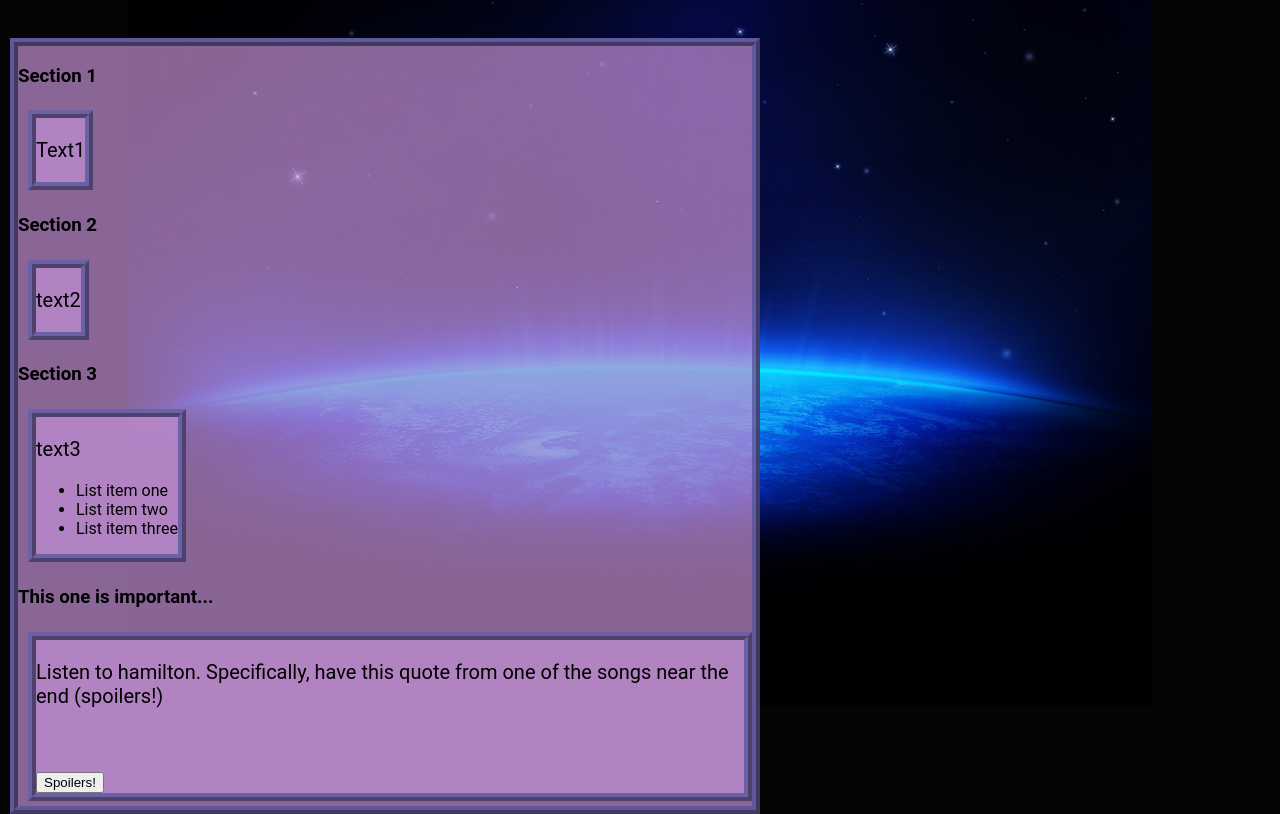
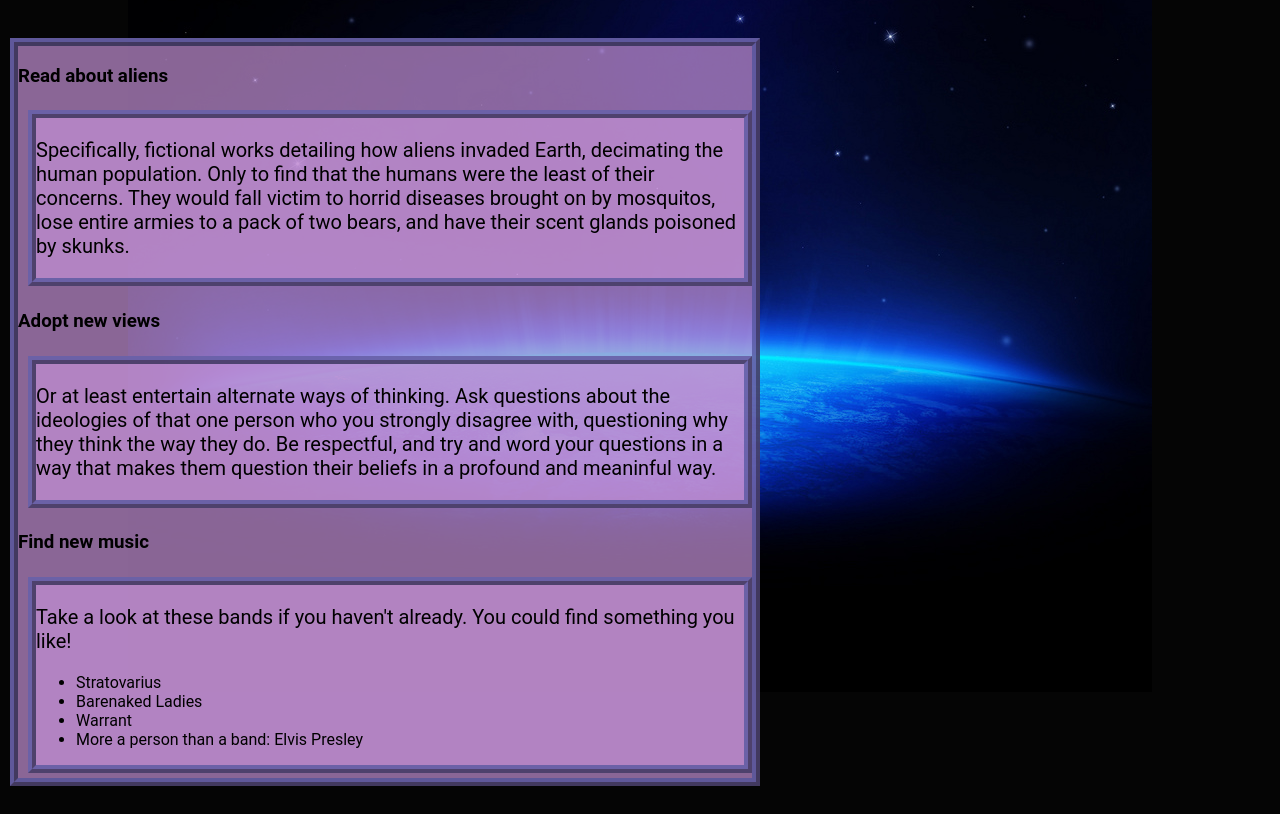
Before and after one commit to zal257/zal257.github.io, a plain HTML site: page misc.html in a window 1280 px wide. Shown: the part 147-961 px from the top of the page. After the commit the page ends 933 px from the top, so only its background shows below. Drawn offline with Linux system fonts and the light colour scheme.

Commit message:
Add files via upload

```diff
--- a/functions.js
+++ b/functions.js
@@ -142,19 +142,3 @@ function audio() {
 		alert("You thought life was going to be this easy? Use the navigation bar at the top, ya bum!");
 	}
 }
-
-function timing() {
-	var time = document.getElementById('time');
-	var i =0;
-	while (i > 9, i++) {
-		time.innerHTML = i;
-	}
-	if (time.innerHTML == 9) {
-		setTimeout(timing1(time), 1000);
-	}
-}
-
-function timing1() {
-	var time = document.getElementById('time');
-	time.innerHTML = "There are ten things you need to know.";
-}
--- a/game.js
+++ b/game.js
@@ -46,7 +46,9 @@ function fnChoose(e) {
 			turn = turn === "X" ? "O" : "X";
 			if (fndecide(targetElement, prevTurn)) {
 				alert(prevTurn + ' has won the game');
+				document.getElementById("earth").src=""
 				fnNewGame();	// Checks if X or O has won the game.
+				alert("Oh, by the way, Earth is gone, and everyone is dead. Good job.");
 			} else if ((score['X'] + score['O']) == (gridValue * gridValue)) {
 				alert('Draw!');
 				fnNewGame();	// If nobody has completed any rows in the entire board, then it is a draw.
--- a/misc.html
+++ b/misc.html
@@ -17,48 +17,35 @@
 				&nbsp
 			</p>
 		</div>
-
-	<script>
-		// Gotta love how much practice people have at talking shit when they're litterally sitting next to you.
-		// Good fucking going.
-	</script>
 	<div id="accordion">
-	<h3>Section 1</h3>
+	<h3>Read about aliens</h3>
 		<div class="divider">
 			<p>
-			Text1
+				Specifically, fictional works detailing how aliens invaded Earth, decimating the human population. Only to find
+				that the humans were the least of their concerns. They would fall victim to horrid diseases brought on by
+				mosquitos, lose entire armies to a pack of two bears, and have their scent glands poisoned by skunks.
 			</p>
 		</div>
-	<h3>Section 2</h3>
+	<h3>Adopt new views</h3>
 		<div class="divider">
 			<p>
-			text2
+				Or at least entertain alternate ways of thinking. Ask questions about the ideologies of that one person who you
+				strongly disagree with, questioning why they think the way they do. Be respectful, and try and word your questions
+				in a way that makes them question their beliefs in a profound and meaninful way.
 			</p>
 		</div>
-	<h3>Section 3</h3>
+	<h3>Find new music</h3>
 		<div class="divider">
 			<p>
-			text3
+			Take a look at these bands if you haven't already. You could find something you like!
 			</p>
 			<ul>
-				<li>List item one</li>
-				<li>List item two</li>
-				<li>List item three</li>
+				<li>Stratovarius</li>
+				<li>Barenaked Ladies</li>
+				<li>Warrant</li>
+				<li>More a person than a band: Elvis Presley</li>
 			</ul>
 		</div>
-	<h3>This one is important...</h3>
-		<div class="divider">
-			<p>
-			Listen to hamilton. Specifically, have this quote from one of the songs near the end (spoilers!)
-			</p>
-			<p id="time">
-				&nbsp
-			</p>
-			<input type="button" onclick="setInterval(timing(), 500);" value="Spoilers!"/>
-		</div>
 	</div>
-		<script>
-			// Okay, what the hell do I actually do now?
-		</script>
 	</body>
 </html>
```
Also changed, not shown: game.html (+2 -2 lines), crewniverse_font.otf (added).
